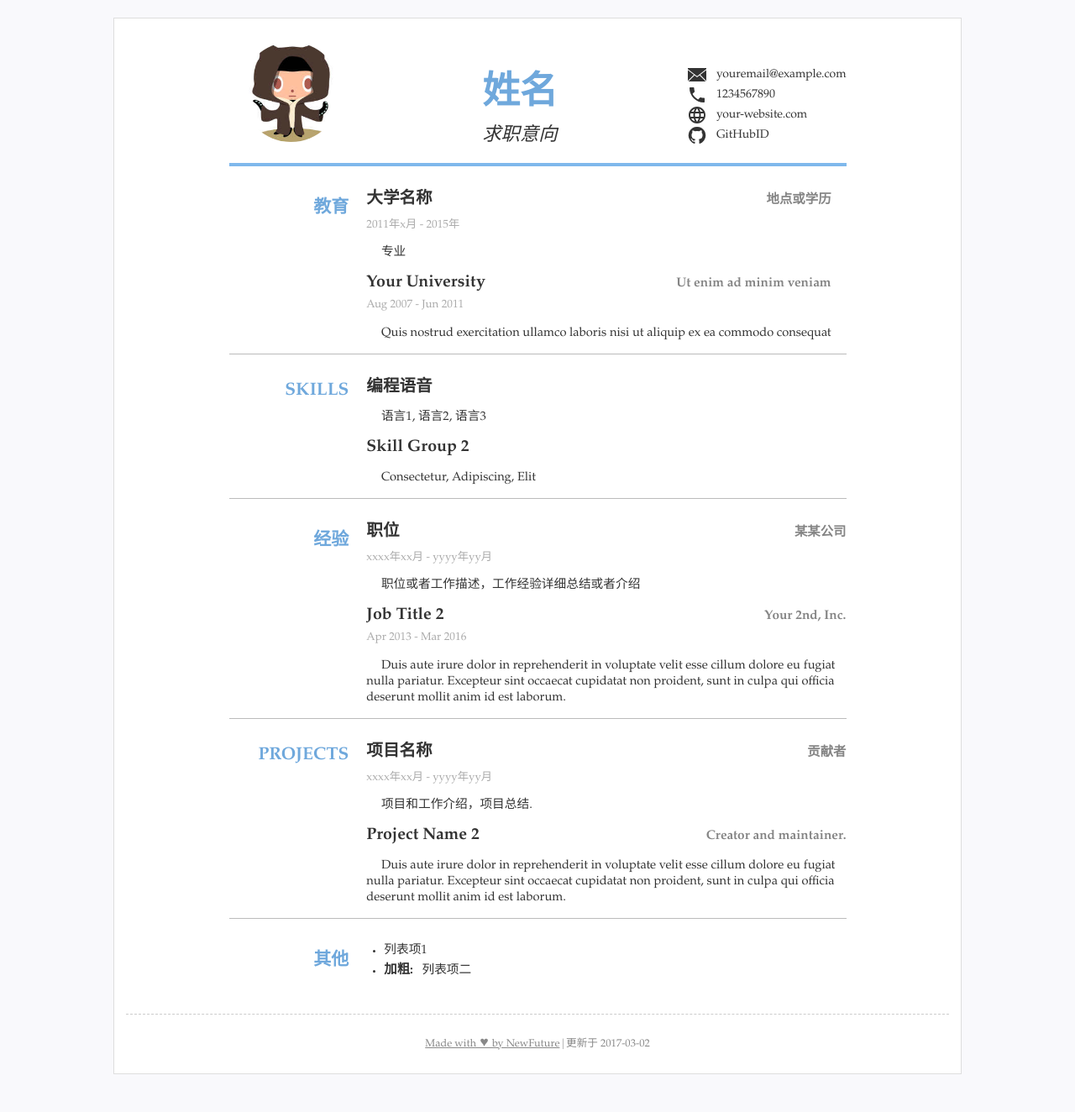
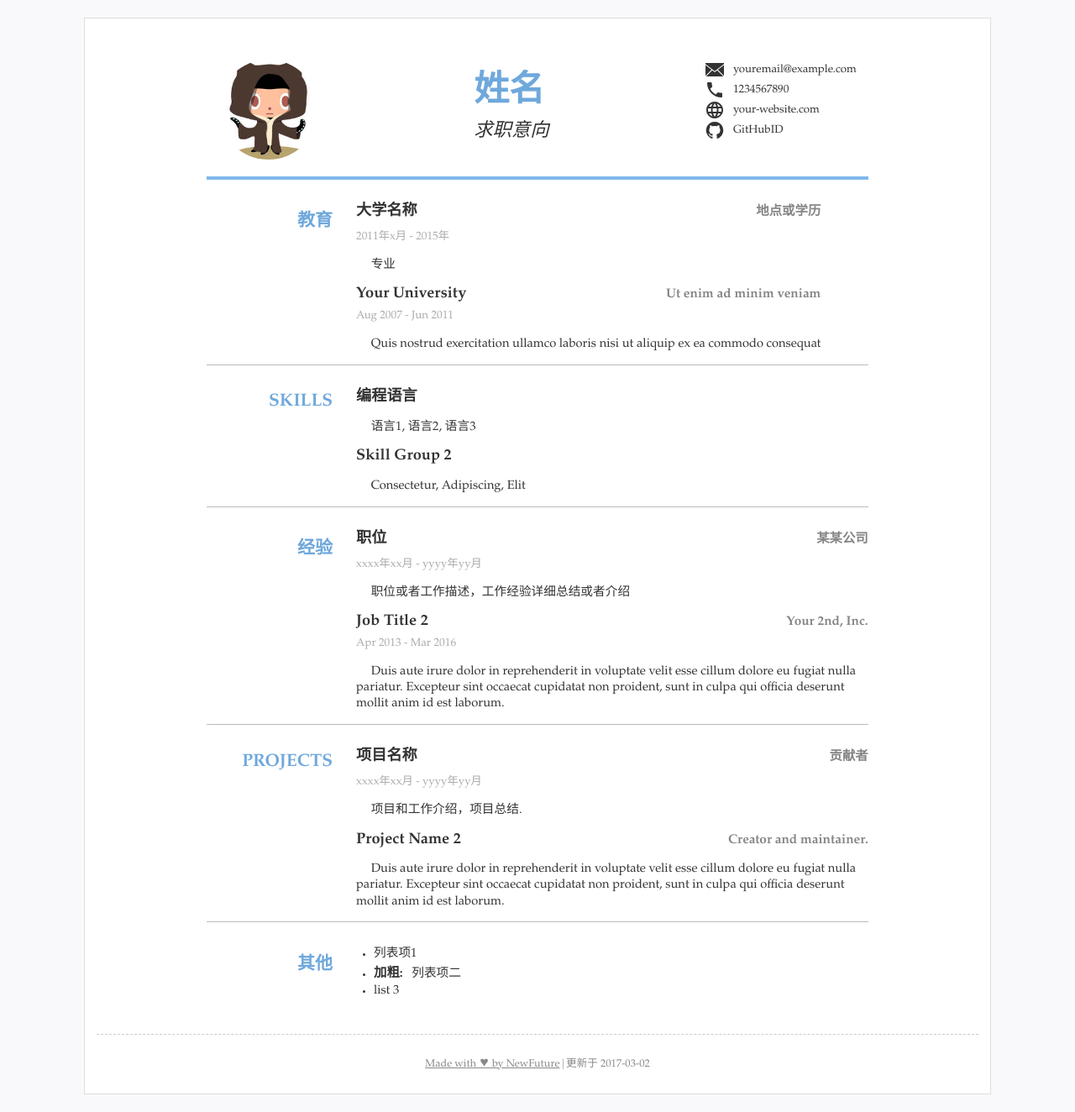
Before and after one commit to NewFuture/CV, a Jekyll site: the page built from index.html, in a window 1280 px wide. Shown: the whole page at 84% size. Built offline with Jekyll 4.4.1, drawn with Linux system fonts in a browser that asks for light colours; before the commit the page ends 1300 px from its top, so only the background shows below that.

Commit message:
resume模板

```diff
--- a/_data/resume.yml
+++ b/_data/resume.yml
@@ -32,8 +32,9 @@
         detail: Quis nostrud exercitation ullamco laboris nisi ut aliquip ex ea commodo consequat
 
   - type: skills
+    # name: "技能"
     content:
-      - title: 编程语音
+      - title: 编程语言
         detail: 语言1, 语言2, 语言3
       - title: Skill Group 2
         detail: Consectetur, Adipiscing, Elit
@@ -67,6 +68,7 @@
     - 列表项1
     - name: "加粗:"
       text: "列表项二"
+    - list 3
 
 footer: #脚注
   # - text: "XX简历"
--- /dev/null
+++ b/_layouts/resume.html
@@ -0,0 +1,109 @@
+---
+layout: default
+---
+{% assign data = site.data[page.data] %}
+<!DOCTYPE html>
+<html lang="{{ data.lang }}">
+
+<head>
+  <title>{{ data.title }}</title>
+  <meta charset="UTF-8">
+  <meta name="viewport" content="width=device-width, initial-scale=1">
+  <link rel="stylesheet" href="{{ '/assets/css/main.css' | prepend: site.baseurl}}?{{site.time | date: '%s'}}">
+</head>
+
+<body>
+  <div class="container">
+    <header>
+      {% if data.photo %}
+      <div class="avatar">
+        <img src="{{data.photo}}?{{site.time | date: '%s'}}" alt="头像">
+      </div>
+      {% endif %}
+      <div id="name-wrapper">
+        <h1 id="fullname">{{ data.name }}</h1>
+        <div id="jobtitle">{{ data.jobtitle }}</div>
+      </div>
+      <div id="contact">
+        {% for item in data.contact %}
+        <div class="contact-item">
+          {% if item.icon%}
+            <i class="icon" aria-hidden="true">{% include {{item.icon}} %}</i>
+          {% endif %}
+          {% if item.href%}
+            <a href="{{item.href }}">{{item.text}}</a>
+          {% else %}
+            <span>{{ item.text }}</span>
+          {% endif %}
+        </div>
+        {% endfor %}
+      </div>
+    </header>
+
+    <main>
+      {% for list in data.list %}
+      <section id="{{list.type}}">
+        <h2 class="title">{{ list.name | default: list.type }}</h2>
+        <div class="content">
+          {% for content in list.content %}
+          <div class="block">
+            <div class="block-head">
+              <h3 class="block-title">
+              {% if content.url %}
+                <a href="{{content.url}}" target="_blank">{{content.title}}</a>
+              {% else %}
+                {{content.title}}
+              {% endif %}
+              </h3>
+              {% if content.sub %}
+              <div class="block-subtitle">{{content.sub}}</div>
+              {% endif %}
+            </div>
+            {% if content.duration %}
+            <div class="block-duration">{{content.duration}}</div>
+            {% endif %}
+            <p class="block-detail">{{content.detail }}</p>
+          </div>
+          {% endfor %}
+        </div>
+      </section>
+      {% endfor %}
+
+      {% if data.others %}
+      <section id="others">
+        <h2 class="title">{{ data.others.title | default: '其他' }}</h2>
+        <div class="content">
+        <ul>
+          {% for content in data.others.content %}
+            <li>
+              {% if content.name %}
+                <span class="name">{{content.name}}</span>
+              {% endif %}
+              <span class="block-detail">{{content.text | default: content}}</span>
+              </li>
+          {% endfor %}
+        </ul>
+        </div>
+      </section>
+      {% endif%}
+
+    </main>
+  </div>
+
+  <footer>
+    <ul>
+       {% for footer in data.footer %}
+        <li><a href="{{footer.href}}">{{footer.text}}</a></li>
+       {% endfor %}
+       {% case data.lang %}
+        {% when 'zh' %}
+          <li>更新于 {{ page.date | default: site.time | date: '%Y-%m-%d'}}</li>
+        {% when 'en' %}
+          <li>Last edit {{ page.date | default: site.time | date: '%B %d, %Y'}}</li>
+      {% endcase %}
+    </ul>
+  </footer>
+
+</body>
+
+</html>
--- a/_sass/resume.scss
+++ b/_sass/resume.scss
@@ -16,7 +16,7 @@
 body{
   text-align: center;
   // width: 100%;
-  max-width: 70em;
+  max-width: 75em;
 
   font: 400 1rem Palatino,"Palatino Linotype",Georgia,serif;
 
@@ -52,6 +52,11 @@
   display: flex;
   justify-content: space-between;
   border-bottom: .3rem solid #7fb8ec;
+  padding: 2.5em 1em 1em;
+}
+
+.avatar{
+  // padding: 1em;
 }
 
 .avatar img{
@@ -59,15 +64,13 @@
   max-height: 8.5em;
   border-radius: 50%;
 }
-.avatar{
-  padding: 1em;
-}
+
 #name-wrapper {
-  padding-top: 2.5rem;
-  padding-bottom: 1rem;
+  // padding-top: 2.5rem;
+  // padding-bottom: 1rem;
 }
 #fullname{
-  font-size: 3.2rem;
+  font-size: 3rem;
   font-weight: 900;
   color: #6fa8dc;
   display: inline;
@@ -77,9 +80,9 @@
   font-style: italic;
 }
 #contact{
-  font-size: 1rem;
-  padding-top: 2.9rem;
-  padding-bottom: 1.5rem;
+  font-size: .95rem;
+  // padding-top: 2.9rem;
+  // padding-bottom: 1.5rem;
 }
 .icon{
 
@@ -107,12 +110,15 @@
 .title{
   font-size: 1.5rem;
   text-align: right;
-  margin-right: 1em;
-  min-width: 10rem;
+  margin-right: 1rem;
+  min-width: 10.5rem;
   font-weight: 800;
   color: #6fa8dc;
+  text-transform: uppercase;
 }
 .content{
+  margin-left: 1rem;
+  // width: 100%;
 }
 .block{
   margin-bottom: 1rem;
@@ -124,18 +130,18 @@
   margin: 0;
 }
 .block-title{
-  font-size: 1.4rem;
+  font-size: 1.3rem;
   font-weight: 700;
-  // margin-bottom: .5rem;
   min-width: 60%;
   display: inline-block;
+}
+.block-title a{
+  color: initial;
 }
 .block-subtitle{
   font-size: 1.1rem;
   color: #858585;
   text-align: right;
-
-  // margin-bottom: .5rem;
   display: inline-block;
   font-weight: 600;
   min-width: 40%;
@@ -158,7 +164,6 @@
 }
 #others ul{
     padding-left: 1.5em;
-    width: 100%;
 }
 footer{
   border-top: .1rem dashed #ccc;
--- a/index.html
+++ b/index.html
@@ -1,100 +1,4 @@
 ---
-layout: default
+layout: resume
+data: resume
 ---
-<!DOCTYPE html>
-<html lang="{{ site.data.resume.lang }}">
-
-<head>
-  <title>{{ site.data.resume.title }}</title>
-  <meta charset="UTF-8">
-  <meta name="viewport" content="width=device-width, initial-scale=1">
-  <link rel="stylesheet" href="{{ '/assets/css/main.css' | prepend: site.baseurl}}?{{site.time | date: '%s'}}">
-</head>
-
-<body>
-  <div class="container">
-    <header>
-      {% if site.data.resume.photo %}
-      <div class="avatar">
-        <img src="{{site.data.resume.photo}}?{{site.time | date: '%s'}}" alt="头像">
-      </div>
-      {% endif %}
-      <div id="name-wrapper">
-        <h1 id="fullname">{{ site.data.resume.name }}</h1>
-        <div id="jobtitle">{{ site.data.resume.jobtitle }}</div>
-      </div>
-      <div id="contact">
-        {% for item in site.data.resume.contact %}
-        <div class="contact-item">
-          {% if item.icon%}
-            <i class="icon" aria-hidden="true">{% include {{item.icon}} %}</i>
-          {% endif %}
-          {% if item.href%}
-            <a href="{{item.href }}">{{item.text}}</a>
-          {% else %}
-            <span>{{ item.text }}</span>
-          {% endif %}
-        </div>
-        {% endfor %}
-      </div>
-    </header>
-
-    <main>
-      {% for list in site.data.resume.list %}
-      <section id="{{list.type}}">
-        <h2 class="title">{{ list.name | default: list.type | upcase }}</h2>
-        <div class="content">
-          {% for content in list.content %}
-          <div class="block">
-            <div class="block-head">
-              <h3 class="block-title">{{content.title}}</h3>
-              {% if content.sub %}
-              <div class="block-subtitle">{{content.sub}}</div>
-              {% endif %}
-            </div>
-            {% if content.duration %}
-            <div class="block-duration">{{content.duration}}</div>
-            {% endif %}
-            <p class="block-detail">{{content.detail }}</p>
-          </div>
-          {% endfor %}
-        </div>
-      </section>
-      {% endfor %}
-
-      {% if site.data.resume.others %}
-      <section id="others">
-        <h2 class="title">{{ site.data.resume.others.title | default: '其他' }}</h2>
-        <ul class="content">
-          {% for content in site.data.resume.others.content %}
-            <li>
-              {% if content.name %}
-                <span class="name">{{content.name}}</span>
-              {% endif %}
-              <span class="block-detail">{{content.text | default: content}}</span>
-              </li>
-          {% endfor %}
-        </ul>
-      </section>
-      {% endif%}
-
-    </main>
-  </div>
-
-  <footer>
-    <ul>
-       {% for footer in site.data.resume.footer %}
-        <li><a href="{{footer.href}}">{{footer.text}}</a></li>
-       {% endfor %}
-       {% case site.data.resume.lang %}
-        {% when 'zh' %}
-          <li>更新于 {{ page.date | default: site.time | date: '%Y-%m-%d'}}</li>
-        {% when 'en' %}
-          <li>Last edit {{ page.date | default: site.time | date: '%B %d, %Y'}}</li>
-      {% endcase %}
-    </ul>
-  </footer>
-
-</body>
-
-</html>
```
